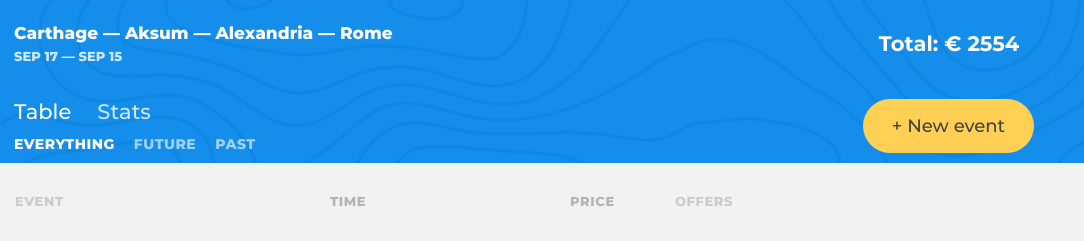
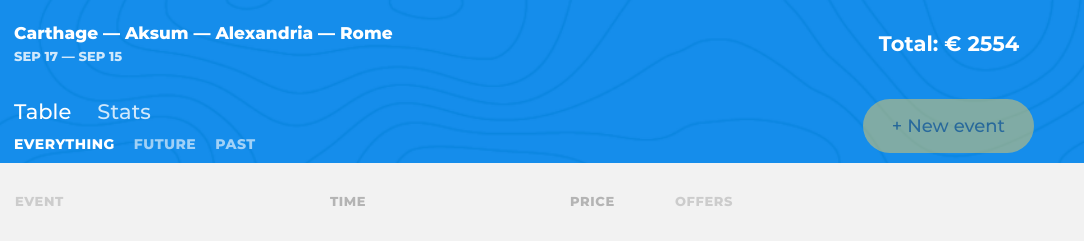
Before and after one commit to kkapchin/1724127-big-trip-15, a website built with webpack: page public/index.html in a window 1280 px wide. Both pictures are taken after a click on the button "New event". Shown: the top 241 px of the page, 196-1280 px from the left. Built offline with nearby package versions, Linux system fonts and the light colour scheme.

Commit message:
New Event Button component

```diff
--- a/public/index.html
+++ b/public/index.html
@@ -16,7 +16,6 @@
 
         <div class="trip-main">
           <!-- Маршрут и стоимость -->
-
           <div class="trip-main__trip-controls  trip-controls">
             <div class="trip-controls__navigation">
               <h2 class="visually-hidden">Switch trip view</h2>
@@ -28,8 +27,6 @@
               <!-- Фильтры -->
             </div>
           </div>
-
-          <button class="trip-main__event-add-btn  btn  btn--big  btn--yellow" type="button">New event</button>
         </div>
       </div>
     </header>
--- a/src/const.js
+++ b/src/const.js
@@ -5,3 +5,8 @@ export const SortType = {
   PRICE: 'Price',
   OFFERS: 'Offers',
 };
+
+export const ButtonState = {
+  ENABLED: 'enabled',
+  DISABLED: 'disabled',
+};
--- a/src/presenter/trip.js
+++ b/src/presenter/trip.js
@@ -11,6 +11,7 @@ import PointPresenter from './point.js';
 import TripEventsView from '../view/trip-events.js';
 import { updateItem } from '../utils/common.js';
 import { SortType } from '../const.js';
+import NewEventBtnView from '../view/new-event.js';
 
 const DEFAULT_TOTAL_COST = 0;
 const DEFAULT_FILTER = 'Future';
@@ -28,10 +29,12 @@ export default class Trip {
     this._emptyTripComponent = new EmptyTripView();
     this._tripInfoComponent = new TripInfoView();
     this._eventsComponent = new TripEventsView();
+    this._newEventBtnComponent = new NewEventBtnView();
 
     this._handlePointChange = this._handlePointChange.bind(this);
     this._handleModeChange = this._handleModeChange.bind(this);
     this._handleSortClick = this._handleSortClick.bind(this);
+    this._handleNewEventBtnClick = this._handleNewEventBtnClick.bind(this);
   }
 
   render(points) {
@@ -85,12 +88,24 @@ export default class Trip {
     this._renderAppMenu();
     this._renderAppFilters();
     this._renderAppSort();
+    this._renderNewEventBtn();
     if(isEmptyEventsList(this._points)) {
       this._renderEmptyTrip();
       return;
     }
     this._renderTripInfo();
     this._renderPoints();
+  }
+
+  _renderNewEventBtn() {
+    this._newEventBtnComponent.setNewEventBtnClickHandler(this._handleNewEventBtnClick);
+    render(this._mainContainer, this._newEventBtnComponent.getElement(), RenderPosition.BEFOREEND);
+  }
+
+  _handleNewEventBtnClick(event) {
+    event.target.disabled = !event.target.disabled;
+    //remove(this._eventsComponent);
+    //remove(this._emptyTripComponent);
   }
 
   _clearEventsList() {
--- /dev/null
+++ b/src/view/new-event.js
@@ -0,0 +1,28 @@
+//import { ButtonState } from '../const.js';
+import Abstract from './abstract.js';
+
+const createNewEventBtn = (buttonState) => `<button class="trip-main__event-add-btn  btn  btn--big  btn--yellow" type="button" ${buttonState}>New event</button>`;
+
+export default class NewEventBtn extends Abstract{
+  constructor() {
+    super();
+    //this._buttonState = ButtonState.ENABLED;
+
+    this._newEventBtnClickHandler = this._newEventBtnClickHandler.bind(this);
+  }
+
+  getTemplate() {
+    return createNewEventBtn(this._buttonState);
+  }
+
+  _newEventBtnClickHandler(event) {
+    event.preventDefault();
+    //this._buttonState = ButtonState.DISABLED;
+    this._callback.newEventBtnClick(event);
+  }
+
+  setNewEventBtnClickHandler(callback) {
+    this._callback.newEventBtnClick = callback;
+    this.getElement().addEventListener('click', this._newEventBtnClickHandler);
+  }
+}
--- a/src/view/route-point-form.js
+++ b/src/view/route-point-form.js
@@ -152,7 +152,9 @@ const createNewPoint = (point) => (
 export default class RoutePointForm extends AbstractView {
   constructor(point) {
     super();
+    this._data = RoutePointForm.parsePointToData(point);
     this._point = point;
+
     this._rollupClickHandler = this._rollupClickHandler.bind(this);
     this._saveClickHandler = this._saveClickHandler.bind(this);
   }
@@ -180,4 +182,8 @@ export default class RoutePointForm extends AbstractView {
     this._callback.saveClick = callback;
     this.getElement().querySelector('.event__save-btn').addEventListener('click', this._saveClickHandler);
   }
+
+  static parsePointToData(/* point */) {
+    //
+  }
 }
```
